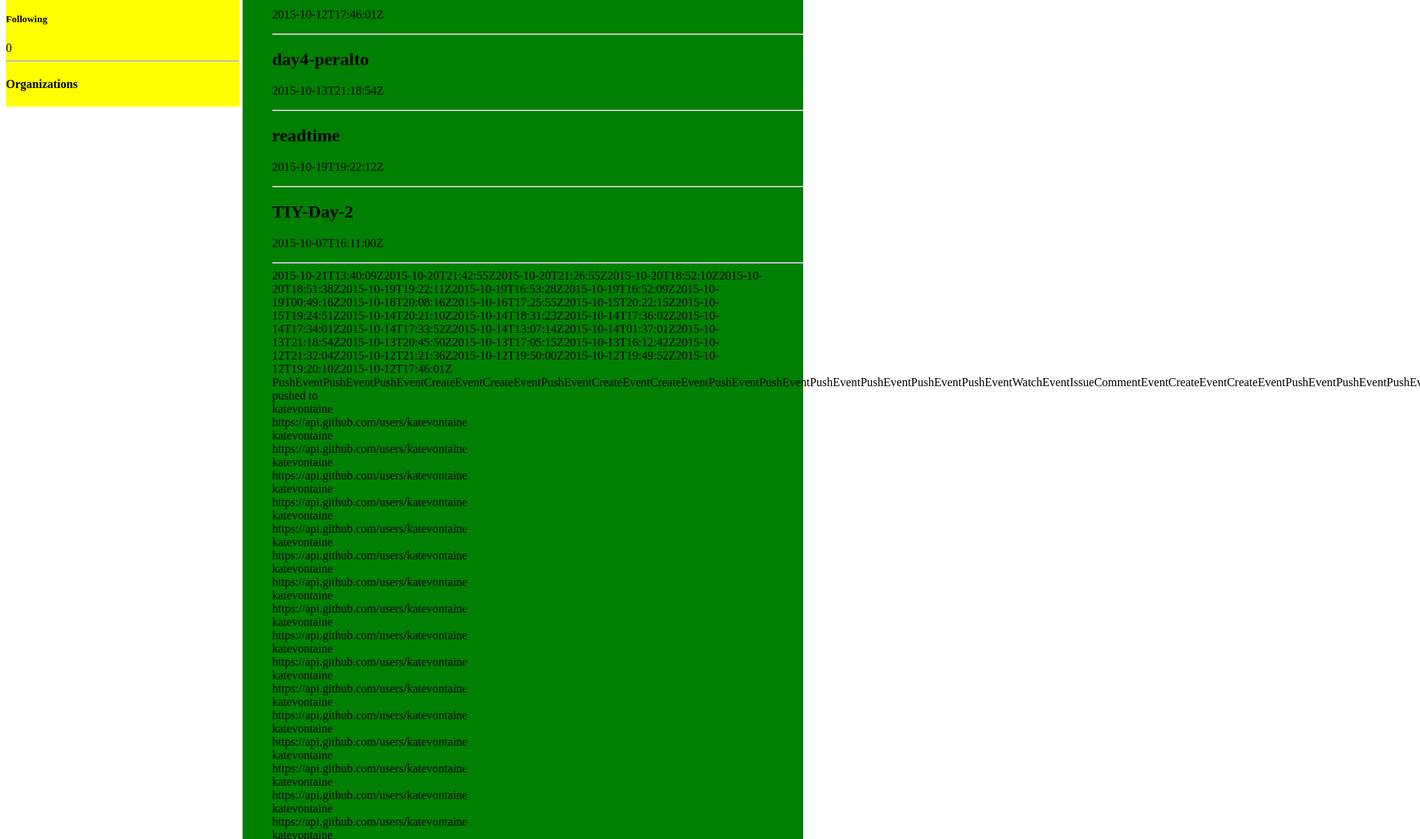
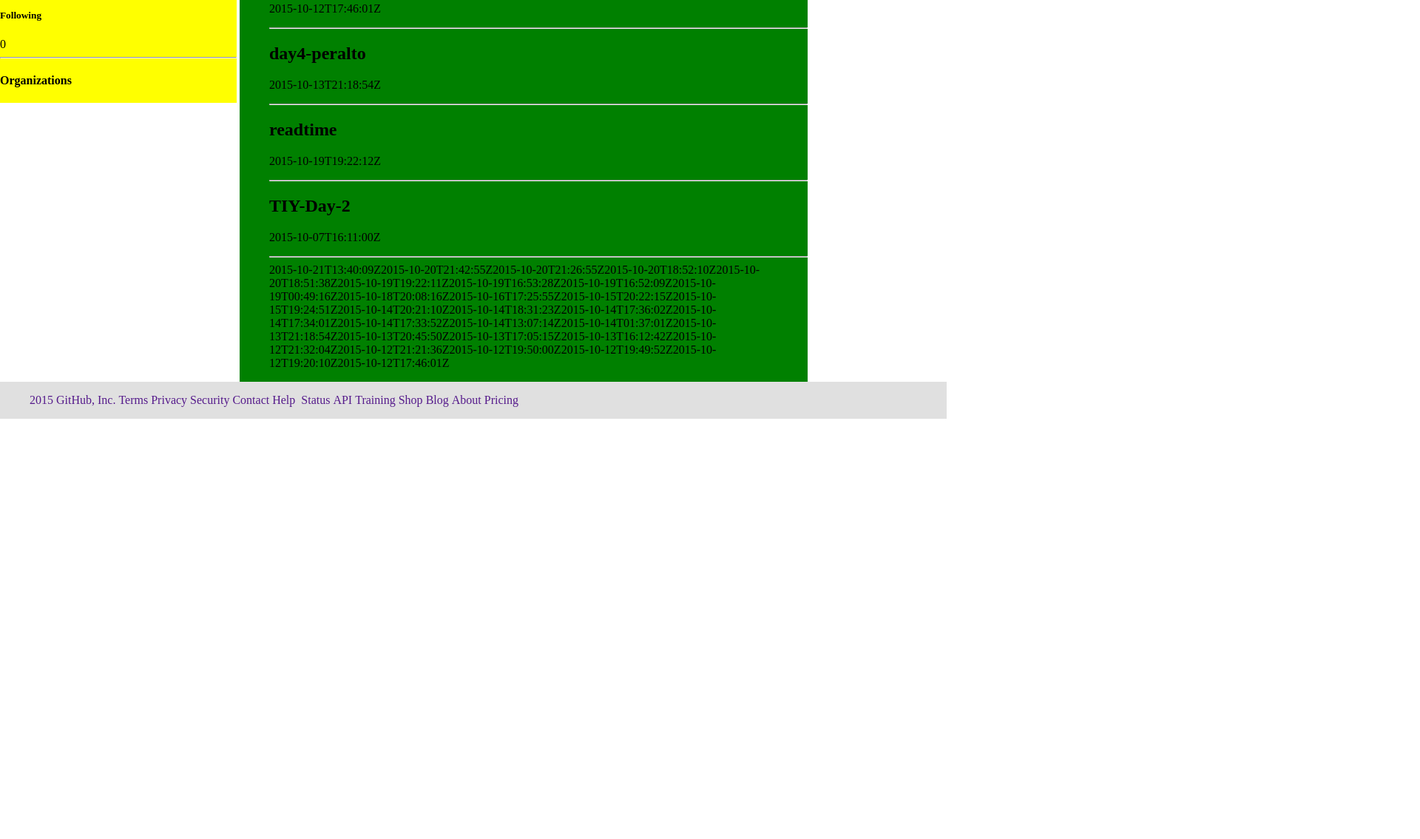
Before and after one commit to katevontaine/githubHW, a plain HTML site: page index.html in a window 1280 px wide. Shown: the part 601-1735 px from the top of the page at 74% size, 1920 px wide, since content can reach past the window. After the commit the page ends 1167 px from the top, so only its background shows below. Drawn offline with Linux system fonts and the light colour scheme.

Commit message:
more middle

```diff
--- a/index.html
+++ b/index.html
@@ -71,11 +71,14 @@
                                   </div>
 
 
-                                <div class="publicactivity">
+                                <div class="pubactivity">
+                                  <article class="publicactivity"></article>
 
                                   <article class="actTime"></article>
                                     <article class="actType"></article>
                                       <article class="pushType"></article>
+                                      <article class="actName"></article>
+                                      <article class="reposObj"></article>
 
                                 </div>
                               </div>
--- a/main.js
+++ b/main.js
@@ -54,24 +54,58 @@ var actType = _.pluck(events, 'type');
 console.log(actType);
 $('.actType').html(actType);
 // if(actType === "PushEvent") return "pushed to";
-document.querySelector('.pushType').innerHTML += "pushed to";
+// document.querySelector('.pushType').innerHTML += "pushed to";
 
+var actName = _.pluck(events, 'login');
+console.log(actName);
+$('.actType').html(actName);
+
+var actUrl = _.pluck(events, "repo.url");
+console.log(actUrl);
+$('.actType').html(actUrl);
+//
+// var  actName = events.filter(function(el){
+//   return _.contains(el.evets, "login")
+// });
 var reposObj = "";
 _.forEach(events, function (item, idx, arr){
   console.log(item);
-  reposObj += "<article class='actTime'>" + item.actor.login + '</article>'
-  reposObj += "<article class='actType'>" + item.actor.url + '</article>'
+  reposObj += "<article class='actName'>" + item.actor.login + '</article>'
+  reposObj += "<article class='actUrl'>" + item.repo.url + '</article>'
+  reposObj += "<article class='actAvatar'>" + item.actor.avatar_url + '</article>'
+});
+
+  var publicAct = "";
+  _.forEach(events, function (item, idx, arr){
+    publicAct += "<article class='publicAct'>"
+    + "<h2>"
+    + actTime[idx]
+    + "'>'"
+    +"</h2>"
+    + "<p>"
+    + actType[idx]
+    + "</p>"
+    + "<p>"
+    + actTime[idx]
+    + "</p>"
+    + "<p>"
+    + actName[idx]
+    + "</p>"
+    + "<p>"
+    + actUrl[idx]
+    + "</p>"
+    + "<p>"
+    + actAvatar[idx]
+    + "</p>"
+    +"<hr>"
+  });
+  console.log(publicAct);
+  $('.publicactivity').html(publicAct);
+
+  // reposObj += "<article class='actMessage'>" + item.payload.commits.author.message + '</article>'
   // reposObj += "<article class='entry'>"
-});
+
 document.querySelector(".publicactivity").innerHTML += reposObj;
-
-
-
-
-
-var  actName = events.filter(function(el){
-  return _.contains(el.evets, "login")
-});
 
 
 // var actorR == _.pluck(events, 'actor');
--- a/style.scss
+++ b/style.scss
@@ -1,13 +1,20 @@
 body{
+  padding: 0;
+  margin: 0;
 
 footer, header{
     width:100%;
-    background-color: grey;
+    background-color: #E0E0E0;
     nav ul {
         display: inline-block;
             li{
           text-decoration: none;
           display: inline-block;
+          a{
+            color:#2C2C2C
+            text-decoration: none;
+
+          }
               }
             }
           }
```
Also changed, not shown: style.css.
